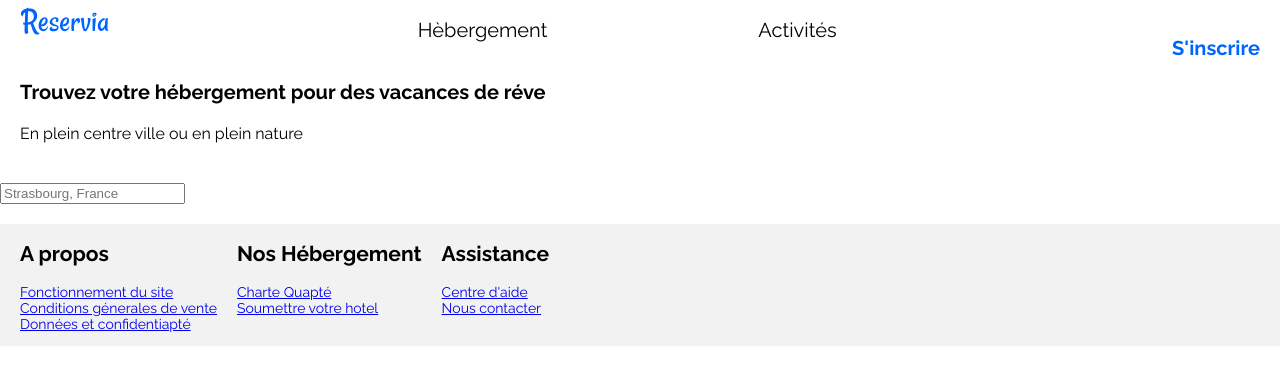
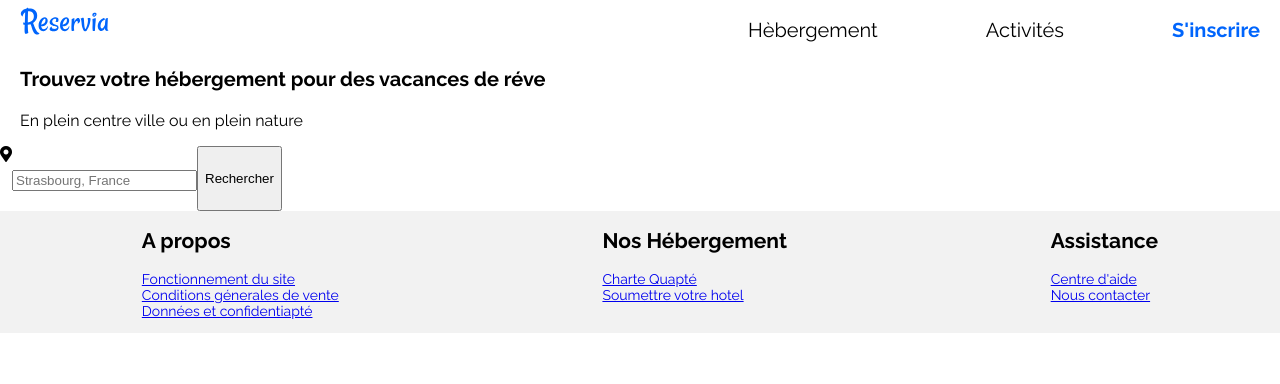
Before and after one commit to ilyass-ezzouine/EZZOUINE_ILYASS_2_25022021, a plain HTML site: page projet2.html in a window 1280 px wide. Drawn offline with Linux system fonts and the light colour scheme.

Commit message:
header and footer done!!

```diff
--- a/P2.css
+++ b/P2.css
@@ -47,7 +47,7 @@ header
     color: #0065FC;
     order: 2;
     font-weight: bold;
-    margin-top: 18px;
+    margin-top: 14px;
     padding-right: 20px ;
     width:50%;
     text-align:right;
@@ -64,6 +64,12 @@ p:nth-child(1)
     font-weight: bold;
     font-size: 20px;
 }
+
+.Recherche
+{
+    display: flex;
+}
+
 
 .bottomcontainer
 {
@@ -85,10 +91,6 @@ footer
     font-size: 14px;
 }
 
-.Recherche
-{
-    display: flex;
-}
 
 
 @media all and (min-width: 768px){
@@ -109,25 +111,27 @@ footer
     {
         padding-top: 0px;
         padding-left: 20px;
+        width:50;
     }
 
     .onglet:nth-child(2)
     {
-        margin-left:auto;
+        margin-left:0px;
         order:2;
+        width:auto;
     }
 
     .onglet:nth-child(3)
     {
-
+        width:auto;
         order:3;
     }
 
     .onglet:nth-child(4)
     {
-        color: #0065FC;
-        font-weight: bold;
         order:4;
+        margin-top: 0px;
+        width:auto;
     }
 
     footer
@@ -135,7 +139,9 @@ footer
         display: flex;
         align-items:flex-start;
         flex-direction: row;
-        justify-content: space-evenly;
+        justify-content: space-around;
+        width:100%;
     }
 
+
 }
--- a/projet2.html
+++ b/projet2.html
@@ -25,12 +25,13 @@
         </div>
 
         <div class="Recherche">
-
-        <form method="Recherche" action="#">
-            <p>
+            <i class="fas fa-map-marker-alt"></i>
+            <form method="Recherche" action="#">
+               <p>
                 <input type="search" name="Recherche" id="Recherche" placeholder="Strasbourg, France"/>
-            </p>
-         </form>
+                </p>
+            </form>
+            <input class="button" type="submit" value="Rechercher" />
         </div>
     </div>
 
```
